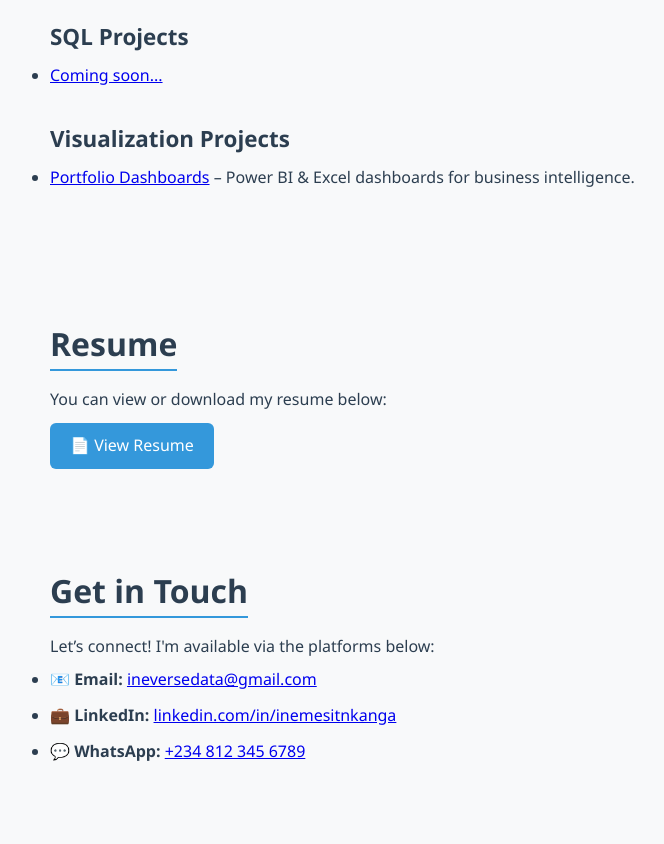
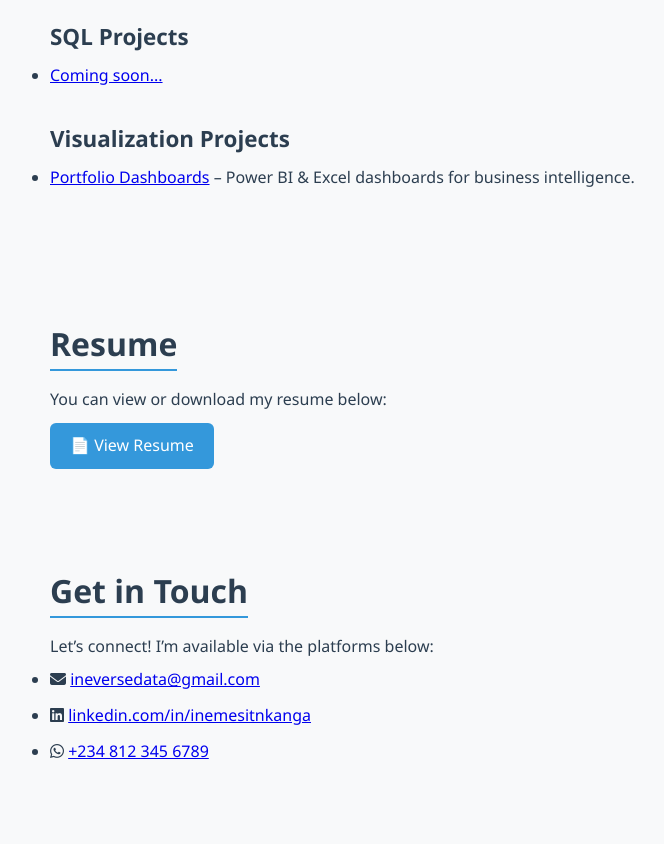
Before and after one commit to ineversedata/data-analyst-portfolio, a plain HTML site: page index.html in a window 1280 px wide. Shown: the part 782-1626 px from the top of the page, without its empty margins (172-836 px from the left). Drawn offline with Linux system fonts and the light colour scheme.

Commit message:
Update index.html

```diff
--- a/index.html
+++ b/index.html
@@ -5,6 +5,7 @@
   <meta name="viewport" content="width=device-width, initial-scale=1.0"/>
   <title>Inemesit Nkanga | Portfolio</title>
   <link rel="stylesheet" href="style.css" />
+  <link rel="stylesheet" href="https://cdnjs.cloudflare.com/ajax/libs/font-awesome/6.5.0/css/all.min.css">
 </head>
 <body>
 
@@ -59,10 +60,21 @@
 
   <section id="contact">
   <h2>Get in Touch</h2>
-  <p>Let’s connect! I'm available via the platforms below:</p>
+  <p>Let’s connect! I’m available via the platforms below:</p>
   <ul class="contact-list">
-    <li>📧 <strong>Email:</strong> <a href="mailto:ineversedata@gmail.com">ineversedata@gmail.com</a></li>
-    <li>💼 <strong>LinkedIn:</strong> <a href="https://www.linkedin.com/in/inemesitnkanga/" target="_blank">linkedin.com/in/inemesitnkanga</a></li>
-    <li>💬 <strong>WhatsApp:</strong> <a href="https://wa.me/2347039526987?text=Hi%20Inemesit%2C%20I%20just%20saw%20your%20portfolio%20and%20would%20love%20to%20connect!" target="_blank">+234 812 345 6789</a></li>
+    <li>
+      <i class="fas fa-envelope"></i>
+      <a href="mailto:ineversedata@gmail.com">ineversedata@gmail.com</a>
+    </li>
+    <li>
+      <i class="fab fa-linkedin"></i>
+      <a href="https://www.linkedin.com/in/inemesitnkanga/" target="_blank">linkedin.com/in/inemesitnkanga</a>
+    </li>
+    <li>
+      <i class="fab fa-whatsapp"></i>
+      <a href="https://wa.me/2348123456789?text=Hi%20Inemesit%2C%20I%20just%20saw%20your%20portfolio%20and%20would%20love%20to%20connect!" target="_blank">+234 812 345 6789</a>
+    </li>
   </ul>
 </section>
+
+</section>
```
